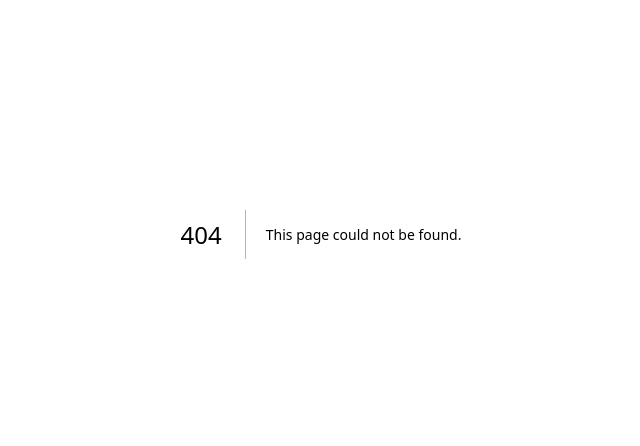
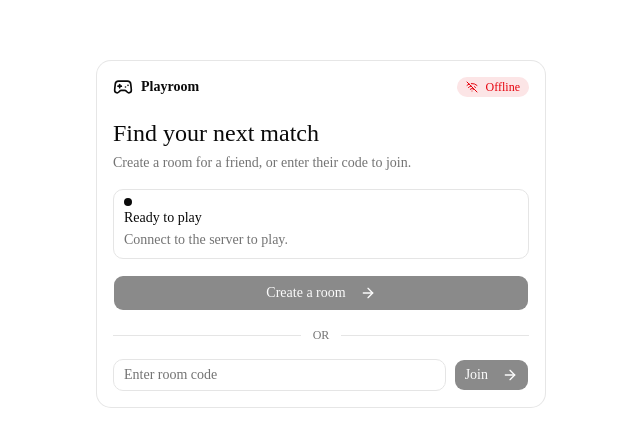
Before and after one commit to Gslmao/ar-game-c2c, a Next.js app: page /room-test in a window 1280 px wide. Before the commit this address had no page. Shown: the part 166-612 px from the top of the page, without its empty margins (319-959 px from the left). Built offline with nearby package versions, Linux system fonts and the light colour scheme; no server answers.

Commit message:
feat: join/create room

```diff
--- a/app/layout.tsx
+++ b/app/layout.tsx
@@ -1,6 +1,7 @@
 import type { Metadata } from "next";
 import { Geist, Geist_Mono } from "next/font/google";
 import "./globals.css";
+import { SocketProvider } from "./provider";
 
 const geistSans = Geist({
   variable: "--font-geist-sans",
@@ -23,7 +24,9 @@ export default function RootLayout({ children }: LayoutProps<"/">) {
       lang="en"
       className={`${geistSans.variable} ${geistMono.variable} h-full antialiased`}
     >
-      <body className="min-h-full flex flex-col">{children}</body>
+      <SocketProvider>
+        <body className="min-h-full flex flex-col">{children}</body>
+      </SocketProvider>
     </html>
   );
 }
--- /dev/null
+++ b/app/provider.tsx
@@ -0,0 +1,46 @@
+"use client";
+import { createContext, useContext, useEffect, useState, ReactNode } from "react";
+import { io, Socket } from "socket.io-client";
+
+interface SocketContextValue {
+  socket: Socket | null;
+  connected: boolean;
+}
+
+const SocketContext = createContext<SocketContextValue>({ socket: null, connected: false });
+
+export function SocketProvider({ children }: { children: ReactNode }) {
+  const [socket, setSocket] = useState<Socket | null>(null);
+  const [connected, setConnected] = useState(false);
+
+  useEffect(() => {
+    const socketUrl = process.env.NEXT_PUBLIC_SOCKET_URL;
+
+    if (!socketUrl) {
+      console.error("NEXT_PUBLIC_SOCKET_URL is not configured");
+      return;
+    }
+
+    const client = io(socketUrl);
+
+    client.on("connect", () => {
+      setSocket(client);
+      setConnected(true);
+    });
+    client.on("disconnect", () => setConnected(false));
+
+    return () => {
+      client.disconnect();
+    };
+  }, []);
+
+  return (
+    <SocketContext.Provider value={{ socket, connected }}>
+      {children}
+    </SocketContext.Provider>
+  );
+}
+
+export function useSocket() {
+  return useContext(SocketContext);
+}
--- /dev/null
+++ b/app/room-test/page.tsx
@@ -0,0 +1,252 @@
+"use client";
+
+import { useEffect, useState } from "react";
+import {
+  ArrowRight,
+  CircleAlert,
+  Copy,
+  DoorOpen,
+  Gamepad2,
+  LoaderCircle,
+  Wifi,
+  WifiOff,
+} from "lucide-react";
+
+import { useSocket } from "@/app/provider";
+import { Alert, AlertDescription, AlertTitle } from "@/components/ui/alert";
+import { Badge } from "@/components/ui/badge";
+import { Button } from "@/components/ui/button";
+import {
+  Card,
+  CardContent,
+  CardDescription,
+  CardHeader,
+  CardTitle,
+} from "@/components/ui/card";
+import { Input } from "@/components/ui/input";
+
+type RoomCreatedPayload = { code: string };
+type RoomResponse = { code?: string; error?: string };
+type MatchFoundPayload = { code: string };
+
+type Status =
+  | "idle"
+  | "waiting-for-opponent"
+  | "matched"
+  | "opponent-left"
+  | `error: ${string}`;
+
+export default function RoomTest() {
+  const { socket, connected } = useSocket();
+
+  const [code, setCode] = useState("");
+  const [joinInput, setJoinInput] = useState("");
+  const [status, setStatus] = useState<Status>("idle");
+
+  useEffect(() => {
+    if (!socket) return;
+
+    const onRoomCreated = (data: RoomCreatedPayload) => {
+      setCode(data.code);
+      console.log("Room created with code:", data.code);
+      setStatus("waiting-for-opponent");
+    };
+
+    const onMatchFound = ({ code: matchedCode }: MatchFoundPayload) => {
+      setCode(matchedCode);
+      setStatus("matched");
+    };
+
+    const onOpponentLeft = () => {
+      setStatus("opponent-left");
+    };
+
+    socket.on("room-created", onRoomCreated);
+    socket.on("match-found", onMatchFound);
+    socket.on("opponent-left", onOpponentLeft);
+
+    return () => {
+      socket.off("room-created", onRoomCreated);
+      socket.off("match-found", onMatchFound);
+      socket.off("opponent-left", onOpponentLeft);
+    };
+  }, [socket]);
+
+  const createRoom = () => {
+    socket?.emit("create-room", (response: RoomResponse) => {
+      if (response.error) {
+        setStatus(`error: ${response.error}`);
+      }
+    });
+  };
+
+  const joinRoom = () => {
+    const roomCode = joinInput.trim();
+
+    if (!roomCode) return;
+
+    socket?.emit("join-room", roomCode, (response: RoomResponse) => {
+      if (response.error) {
+        setStatus(`error: ${response.error}`);
+        return;
+      }
+
+      if (response.code) {
+        setCode(response.code);
+        setStatus("waiting-for-opponent");
+      }
+    });
+  };
+
+  const leaveRoom = () => {
+    socket?.emit("leave-room", code);
+    setStatus("idle");
+    setCode("");
+  };
+
+  const copyCode = async () => {
+    if (code) {
+      await navigator.clipboard.writeText(code);
+    }
+  };
+
+  const statusLabel =
+    status === "idle"
+      ? "Ready to play"
+      : status === "waiting-for-opponent"
+        ? "Waiting for an opponent"
+        : status === "matched"
+          ? "Opponent found"
+          : status === "opponent-left"
+            ? "Your opponent left"
+            : status.replace("error: ", "");
+
+  const isError = status.startsWith("error:");
+
+  return (
+    <main className="flex min-h-screen items-center justify-center p-4">
+      <Card className="w-full max-w-md">
+        <CardHeader>
+          <div className="flex items-center justify-between">
+            <div className="flex items-center gap-2">
+              <Gamepad2 className="size-5" />
+              <span className="font-semibold">Playroom</span>
+            </div>
+
+            <Badge variant={connected ? "secondary" : "destructive"}>
+              {connected ? (
+                <Wifi className="mr-1 size-3" />
+              ) : (
+                <WifiOff className="mr-1 size-3" />
+              )}
+              {connected ? "Online" : "Offline"}
+            </Badge>
+          </div>
+
+          <CardTitle className="pt-4 text-2xl">
+            Find your next match
+          </CardTitle>
+
+          <CardDescription>
+            Create a room for a friend, or enter their code to join.
+          </CardDescription>
+        </CardHeader>
+
+        <CardContent className="space-y-4">
+          <Alert variant={isError ? "destructive" : "default"}>
+            {isError ? (
+              <CircleAlert className="size-4" />
+            ) : status === "waiting-for-opponent" ? (
+              <LoaderCircle className="size-4 animate-spin" />
+            ) : (
+              <div className="size-2 rounded-full bg-current" />
+            )}
+
+            <AlertTitle>{statusLabel}</AlertTitle>
+
+            <AlertDescription>
+              {connected
+                ? "Your connection is ready."
+                : "Connect to the server to play."}
+            </AlertDescription>
+          </Alert>
+
+          {code && (
+            <div className="rounded-md border bg-muted p-4">
+              <div className="flex items-center justify-between">
+                <span className="text-xs font-medium text-muted-foreground">
+                  ROOM CODE
+                </span>
+
+                <Button
+                  variant="ghost"
+                  size="sm"
+                  onClick={copyCode}
+                  type="button"
+                >
+                  <Copy className="mr-2 size-4" />
+                  Copy
+                </Button>
+              </div>
+
+              <p className="mt-2 break-all font-mono text-2xl font-bold tracking-widest">
+                {code}
+              </p>
+            </div>
+          )}
+
+          <Button
+            className="w-full"
+            size="lg"
+            onClick={createRoom}
+            disabled={!connected}
+            type="button"
+          >
+            Create a room
+            <ArrowRight className="ml-2 size-4" />
+          </Button>
+
+          <div className="flex items-center gap-3">
+            <div className="h-px flex-1 bg-border" />
+            <span className="text-xs text-muted-foreground">OR</span>
+            <div className="h-px flex-1 bg-border" />
+          </div>
+
+          <div className="flex gap-2">
+            <Input
+              value={joinInput}
+              onChange={(e) => setJoinInput(e.target.value)}
+              onKeyDown={(e) => {
+                if (e.key === "Enter") {
+                  joinRoom();
+                }
+              }}
+              placeholder="Enter room code"
+            />
+
+            <Button
+              onClick={joinRoom}
+              disabled={!connected || !joinInput.trim()}
+              type="button"
+            >
+              Join
+              <ArrowRight className="ml-2 size-4" />
+            </Button>
+          </div>
+
+          {code && (
+            <Button
+              variant="ghost"
+              className="w-full text-muted-foreground"
+              onClick={leaveRoom}
+              type="button"
+            >
+              <DoorOpen className="mr-2 size-4" />
+              Leave room
+            </Button>
+          )}
+        </CardContent>
+      </Card>
+    </main>
+  );
+}
```
